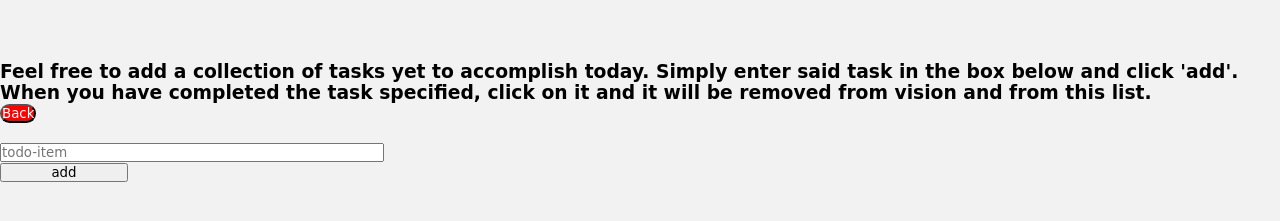
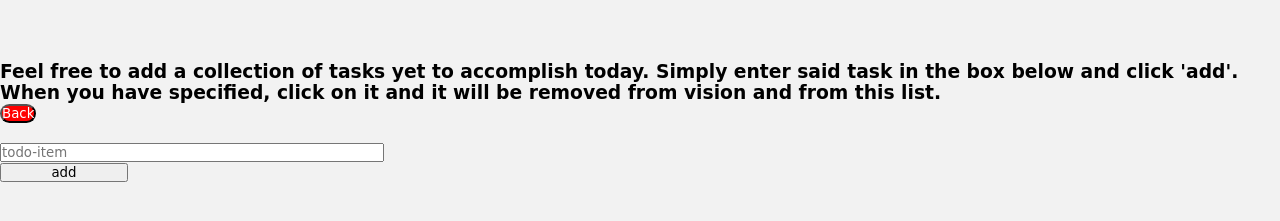
Before and after one commit to Chinwendu-likely-to-change/Schoolplanner, a plain HTML site: page StayReadyAndFocused/ToDoCheckBox.html in a window 1280 px wide. Shown: the part 123-344 px from the top of the page. Drawn offline with Linux system fonts and the light colour scheme.

Commit message:
Cleaned stuff

```diff
--- a/StayReadyAndFocused/ToDoCheckBox.html
+++ b/StayReadyAndFocused/ToDoCheckBox.html
@@ -66,7 +66,7 @@
       To-Do Application
     </h1>
     <h3 id="descriptionText">
-    Feel free to add a collection of tasks yet to accomplish today. Simply enter said task in the box below and click 'add'. When you have completed the task specified, click on it and it will be removed from vision and from this list.</h3>
+    Feel free to add a collection of tasks yet to accomplish today. Simply enter said task in the box below and click 'add'. When you have specified, click on it and it will be removed from vision and from this list.</h3>
     </h3>
     <button class="backButton" type="button" onclick="goToPreviousPage()">Back</button>
     <br/><br/>
```
